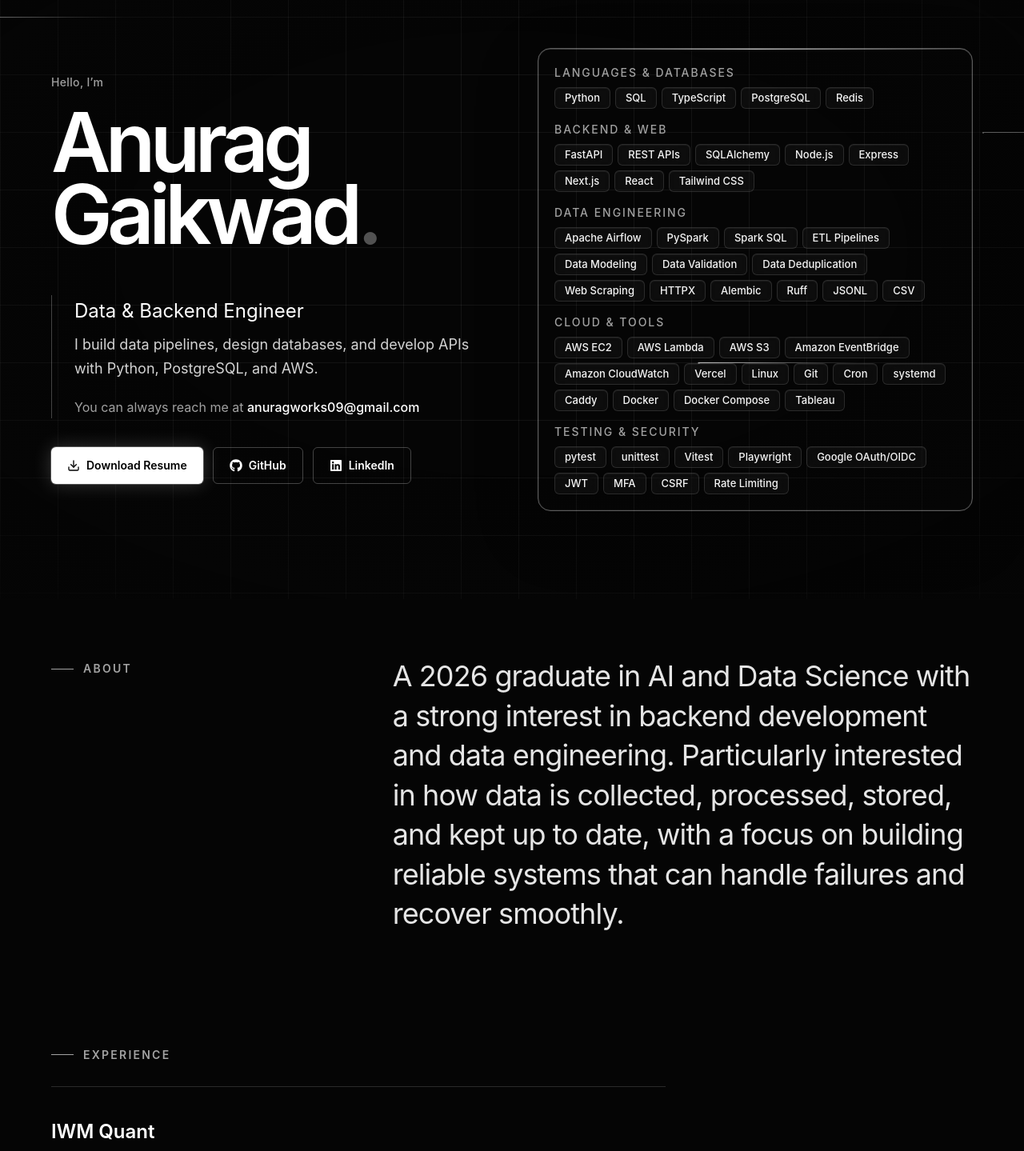
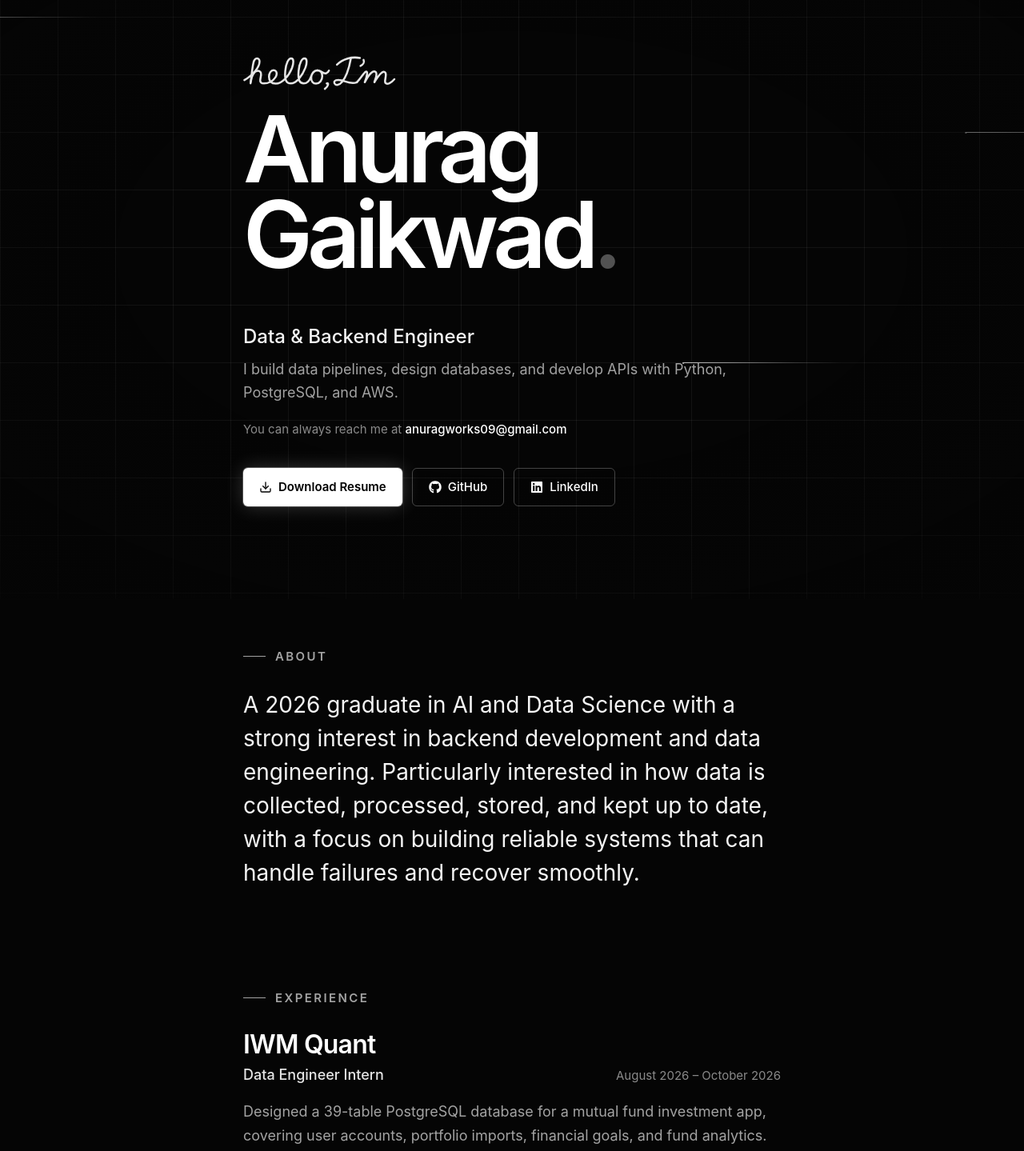
Before and after one commit to godslonelymann/myPortfolio, a Next.js app: page / in a window 1280 px wide. Shown: the part 51-1490 px from the top of the page at 80% size. Built offline with nearby package versions, Linux system fonts and the light colour scheme.

Commit message:
Refine portfolio layout and animate the hero greeting

```diff
--- a/src/app/globals.css
+++ b/src/app/globals.css
@@ -131,21 +131,93 @@ button {
 }
 
 .shell {
-  width: min(100% - 2rem, 72rem);
+  width: calc(100% - 2rem);
+  max-width: 42rem;
   margin-inline: auto;
 }
 
 .section {
-  padding-block: 3.5rem;
+  padding-block: clamp(2.5rem, 5vw, 4rem);
+}
+
+@media (prefers-reduced-motion: no-preference) {
+  .hero-greeting path {
+    stroke-dasharray: 1 1.02;
+    animation-name: write-greeting;
+    animation-timing-function: linear;
+    animation-fill-mode: both;
+  }
+}
+
+@keyframes write-greeting {
+  from {
+    stroke-dashoffset: 1.01;
+  }
+
+  to {
+    stroke-dashoffset: 0;
+  }
+}
+
+@layer components {
+  .type-hero {
+    color: #fff;
+    font-size: clamp(3.75rem, 10vw, 7.25rem);
+    font-weight: 600;
+    line-height: 0.92;
+    letter-spacing: -0.06em;
+  }
+
+  .type-display {
+    color: #fff;
+    font-size: clamp(2.375rem, 6.5vw, 5.125rem);
+    font-weight: 600;
+    line-height: 1;
+    letter-spacing: -0.05em;
+  }
+
+  .type-title {
+    color: #fff;
+    font-size: clamp(1.5625rem, 2.5vw, 2rem);
+    font-weight: 600;
+    line-height: 1.2;
+    letter-spacing: -0.025em;
+  }
+
+  .type-lead {
+    color: var(--foreground);
+    font-size: clamp(1.1875rem, 2.1vw, 1.5rem);
+    line-height: 1.5;
+  }
+
+  .type-body {
+    color: var(--muted);
+    font-size: clamp(1.0625rem, 1.65vw, 1.125rem);
+    line-height: 1.65;
+  }
+
+  .type-meta,
+  .type-action {
+    font-size: 0.9375rem;
+    line-height: 1.5;
+  }
+
+  .type-meta {
+    color: #8a8a8a;
+  }
+
+  .type-action {
+    font-weight: 500;
+  }
 }
 
 .section-label {
   display: flex;
   align-items: center;
   gap: 0.75rem;
-  margin: 0 0 2rem;
+  margin: 0 0 clamp(1.25rem, 3vw, 2rem);
   color: var(--muted);
-  font-size: 0.875rem;
+  font-size: 0.9375rem;
   font-weight: 600;
   line-height: 1;
   letter-spacing: 0.16em;
@@ -161,11 +233,7 @@ button {
 
 @media (min-width: 768px) {
   .shell {
-    width: min(100% - 4rem, 72rem);
-  }
-
-  .section {
-    padding-block: 4.5rem;
+    width: calc(100% - 4rem);
   }
 }
 
--- a/src/app/page.tsx
+++ b/src/app/page.tsx
@@ -8,7 +8,7 @@ import Projects from "@/components/Projects";
 export default function Home() {
   return (
     <>
-      <main>
+      <main className="text-left">
         <Hero />
         <About />
         <Experience />
--- a/src/components/About.tsx
+++ b/src/components/About.tsx
@@ -3,11 +3,11 @@ import Reveal from "@/components/ui/Reveal";
 export default function About() {
   return (
     <section id="about" className="section" aria-labelledby="about-title">
-      <Reveal className="shell grid gap-8 md:grid-cols-[1fr_2fr] md:gap-16">
-        <h2 id="about-title" className="section-label h-fit md:pt-2">
+      <Reveal className="shell">
+        <h2 id="about-title" className="section-label">
           About
         </h2>
-        <p className="max-w-3xl text-2xl leading-relaxed tracking-tight text-neutral-200 md:text-4xl md:leading-snug">
+        <p className="type-lead text-[length:clamp(1.375rem,2.5vw,1.75rem)]">
           A 2026 graduate in AI and Data Science with a strong interest in backend development and data engineering. Particularly interested in how data is collected, processed, stored, and kept up to date, with a focus on building reliable systems that can handle failures and recover smoothly.
         </p>
       </Reveal>
--- a/src/components/Experience.tsx
+++ b/src/components/Experience.tsx
@@ -9,11 +9,10 @@ export default function Experience() {
           Experience
         </h2>
 
-        <div className="max-w-3xl divide-y divide-white/15 border-y border-white/15">
         {experience.map((item) => (
-            <article key={`${item.company}-${item.role}`} className="py-8 md:py-10">
+          <article key={`${item.company}-${item.role}`} className="not-first-of-type:mt-8 md:not-first-of-type:mt-10">
             <header className="space-y-1">
-                <h3 className="text-2xl font-semibold text-white">
+              <h3 className="type-title">
                 {item.website ? (
                   <a
                     href={item.website}
@@ -28,10 +27,12 @@ export default function Experience() {
                   item.company
                 )}
               </h3>
-                <p className="text-lg font-medium text-neutral-200 md:text-xl">{item.role}</p>
-                <p className="text-sm text-neutral-500">{item.period}</p>
+              <div className="flex flex-wrap items-baseline justify-between gap-x-4 gap-y-1">
+                <p className="type-body font-medium text-neutral-200">{item.role}</p>
+                <p className="type-meta">{item.period}</p>
+              </div>
             </header>
-              <div className="mt-4 space-y-3 text-base leading-7 text-neutral-400 md:text-lg md:leading-8">
+            <div className="type-body mt-4 space-y-3">
               {typeof item.description === "string" ? (
                 <p>{item.description}</p>
               ) : (
@@ -40,7 +41,6 @@ export default function Experience() {
             </div>
           </article>
         ))}
-        </div>
       </Reveal>
     </section>
   );
--- a/src/components/Footer.tsx
+++ b/src/components/Footer.tsx
@@ -1,7 +1,7 @@
 export default function Footer() {
   return (
     <footer className="border-t border-white/10 py-8">
-      <div className="shell flex flex-col gap-2 text-xs text-neutral-500 sm:flex-row sm:items-center sm:justify-between">
+      <div className="shell type-meta flex flex-col gap-2 text-left sm:flex-row sm:items-center sm:justify-between">
         <p>Designed and built by Anurag Gaikwad.</p>
         <p>© {new Date().getFullYear()}</p>
       </div>
--- a/src/components/Hero.tsx
+++ b/src/components/Hero.tsx
@@ -4,7 +4,7 @@ import { motion, useReducedMotion, type Variants } from "framer-motion";
 import { Download } from "lucide-react";
 import { FaGithub, FaLinkedin } from "react-icons/fa";
 import { toast } from "sonner";
-import { professionalTitle, socialLinks, technicalSkills } from "@/data/portfolio";
+import { professionalTitle, socialLinks } from "@/data/portfolio";
 
 const containerVariants: Variants = {
   hidden: {},
@@ -19,6 +19,65 @@ const itemVariants: Variants = {
     transition: { duration: 0.5, ease: [0.22, 1, 0.36, 1] },
   },
 };
+
+const greetingStrokes = [
+  // Apple’s English hello from the linked Figma Community lettering export.
+  // https://www.figma.com/community/file/1414773009964314315/official-apple-hello-lettering
+  {
+    path: `M3.956 47.474
+      C10.154 44.029 15.802 39.598 22.209 32.057
+      C26.571 26.908 28.916 21.03 29.027 16.976
+      C29.083 13.961 27.613 11.674 24.896 11.674
+      C21.881 11.674 19.983 13.961 18.81 19.211
+      C17.526 24.98 16.577 31.601 14.176 52.83`,
+    delay: "0s",
+    duration: "0.55s",
+  },
+  {
+    path: `M14.412 50.755
+      C15.641 39.951 20.318 32.061 26.292 32.061
+      C29.865 32.061 32.136 34.908 31.491 38.984
+      C31.128 41.385 30.707 43.841 30.217 46.689
+      C29.646 50.262 31.279 53.053 36.227 53.053
+      C43.444 53.053 51.318 49.043 55.347 42.831
+      C56.72 40.715 57.278 38.816 57.334 36.974
+      C57.39 33.624 55.491 31.112 52.141 31.112
+      C47.898 31.112 44.66 35.913 44.66 42.055
+      C44.66 48.643 48.233 53.277 55.822 53.277
+      C66.14 53.277 77.569 40.891 82.82 27.068
+      C84.302 23.165 84.859 19.541 84.859 17.009
+      C84.859 14.006 83.909 11.701 81.229 11.701
+      C78.606 11.701 76.875 13.738 75.312 16.955
+      C73.48 20.687 72.125 26.069 71.571 32.152
+      C70.175 47.418 73.302 53.053 80.736 53.053
+      C89.75 53.053 99.772 40.495 104.889 27.025
+      C106.356 23.165 106.912 19.541 106.912 17.009
+      C106.912 14.006 105.963 11.701 103.283 11.701
+      C100.659 11.701 98.928 13.738 97.365 16.955
+      C95.533 20.687 94.178 26.069 93.624 32.152
+      C92.228 47.418 95.355 53.053 101.994 53.053
+      C108.622 53.053 112.222 47.276 114.381 41.14
+      C116.515 35.076 119.139 31.335 124.61 31.335
+      C129.133 31.335 132.706 34.685 132.706 40.994
+      C132.706 47.973 128.178 53.221 122.456 53.277
+      C117.421 53.333 114.114 49.257 114.449 43.115
+      C114.84 36.304 118.971 31.335 124.387 31.335
+      C127.514 31.335 130.14 32.725 132.203 34.238
+      C137.799 38.32 142.11 35.798 143.761 31.762`,
+    delay: "0.55s",
+    duration: "1.23s",
+  },
+  { path: "M140 53 C144 51 143 58 137 62", delay: "1.78s", duration: "0.13s" },
+  // The capital I, apostrophe, and final m.
+  { path: "M157 22 C166 13 182 8 195 11", delay: "2s", duration: "0.19s" },
+  { path: "M180 12 C178 23 174 41 165 51 C161 56 155 57 153 53 C151 48 157 46 165 48 C173 50 181 55 190 51", delay: "2.19s", duration: "0.37s" },
+  { path: "M201 14 C203 18 200 22 196 24", delay: "2.56s", duration: "0.12s" },
+  {
+    path: "M190 51 C197 44 201 36 204 34 C209 31 207 41 203 51 C211 36 217 31 221 34 C225 38 220 46 219 51 C228 36 234 31 237 35 C240 39 235 48 237 52 C240 56 247 52 252 46",
+    delay: "2.68s",
+    duration: "0.62s",
+  },
+];
 
 export default function Hero() {
   const shouldReduceMotion = useReducedMotion();
@@ -53,49 +112,64 @@ export default function Hero() {
   return (
     <section id="top" className="shell flex min-h-svh items-center py-18 md:py-24">
       <motion.div
-        className="grid w-full items-center gap-16 lg:grid-cols-2 lg:gap-12 xl:gap-16"
+        className="w-full"
         variants={containerVariants}
         initial={shouldReduceMotion ? false : "hidden"}
         animate="visible"
       >
-        <div className="min-w-0">
-          <motion.p
-            variants={itemVariants}
-            className="mb-5 text-sm font-medium tracking-wide text-neutral-400"
+        <p className="mb-5">
+          <span className="sr-only">Hello, I’m</span>
+          <svg
+            aria-hidden="true"
+            className="hero-greeting h-auto w-40 max-w-full text-neutral-200 md:w-48"
+            viewBox="2 1 254 64"
+            fill="none"
+            stroke="currentColor"
+            strokeWidth="3.35"
+            strokeLinecap="round"
+            strokeLinejoin="round"
           >
-            Hello, I’m
-          </motion.p>
+            {greetingStrokes.map(({ path, delay, duration }) => (
+              <path
+                key={path}
+                d={path}
+                pathLength="1"
+                style={{ animationDelay: delay, animationDuration: duration }}
+              />
+            ))}
+          </svg>
+        </p>
         <motion.h1
           variants={itemVariants}
-            className="text-[clamp(3.5rem,10vw,8rem)] font-semibold leading-[0.88] tracking-[-0.065em] text-white max-[340px]:text-5xl lg:text-[clamp(5rem,8vw,7.25rem)]"
+          className="type-hero"
         >
           Anurag
           <br />
           Gaikwad<span className="text-neutral-600">.</span>
         </motion.h1>
 
-          <div className="mt-10 max-w-3xl border-l border-white/25 pl-5 md:mt-14 md:pl-7">
+        <div className="mt-10 md:mt-14">
           <motion.p
             variants={itemVariants}
-              className="text-xl leading-relaxed text-white md:text-2xl"
+            className="type-lead font-medium"
           >
             {professionalTitle}
           </motion.p>
           <motion.p
             variants={itemVariants}
-              className="mt-2 text-base leading-relaxed text-neutral-300 md:text-lg"
+            className="type-body mt-2"
           >
             I build data pipelines, design databases, and develop APIs with Python, PostgreSQL, and AWS.
           </motion.p>
           <motion.p
             variants={itemVariants}
-              className="mt-5 text-xs leading-7 text-neutral-400 md:text-base"
+            className="type-meta mt-5"
           >
             You can always reach me at{" "}
             <button
               type="button"
               onClick={copyEmail}
-                className="cursor-copy text-sm font-medium text-white transition-opacity duration-200 hover:opacity-75 text-xs md:text-base"
+              className="type-action cursor-copy text-white transition-opacity duration-200 hover:opacity-75"
               aria-label="Copy Anurag Gaikwad’s email address to the clipboard"
               title="Copy email address"
             >
@@ -106,12 +180,12 @@ export default function Hero() {
 
         <motion.div
           variants={itemVariants}
-            className="mt-9 flex flex-wrap gap-3 max-sm:w-full max-sm:flex-col"
+          className="mt-9 flex flex-wrap gap-3 max-sm:flex-col"
         >
           <a
             href={socialLinks.resume}
             download="Anurag_Gaikwad_Data_&_Backend_Engineer.pdf"
-              className="inline-flex items-center gap-2 rounded-md bg-white px-5 py-3 text-sm font-semibold text-black shadow-[0_0_24px_rgba(255,255,255,0.2)] ring-1 ring-white/25 transition-[background-color,box-shadow,transform] duration-200 hover:-translate-y-0.5 hover:bg-neutral-100 hover:shadow-[0_0_32px_rgba(255,255,255,0.28)] active:translate-y-0 max-sm:w-full max-sm:justify-center"
+            className="type-action inline-flex items-center gap-2 rounded-md bg-white px-5 py-3 font-semibold text-black shadow-[0_0_24px_rgba(255,255,255,0.2)] ring-1 ring-white/25 transition-[background-color,box-shadow,transform] duration-200 hover:-translate-y-0.5 hover:bg-neutral-100 hover:shadow-[0_0_32px_rgba(255,255,255,0.28)] active:translate-y-0"
           >
             <Download size={16} aria-hidden="true" />
             Download Resume
@@ -120,7 +194,7 @@ export default function Hero() {
             href={socialLinks.github}
             target="_blank"
             rel="noreferrer"
-              className="inline-flex items-center gap-2 rounded-md border border-white/25 px-5 py-3 text-sm font-semibold text-white transition-[background-color,border-color,transform] duration-200 hover:-translate-y-0.5 hover:border-white hover:bg-white/5 active:translate-y-0 max-sm:w-full max-sm:justify-center"
+            className="type-action inline-flex items-center gap-2 rounded-md border border-white/25 px-5 py-3 text-white transition-[background-color,border-color,transform] duration-200 hover:-translate-y-0.5 hover:border-white hover:bg-white/5 active:translate-y-0"
             aria-label="Visit Anurag Gaikwad’s GitHub profile (opens in a new tab)"
           >
             <FaGithub size={16} aria-hidden="true" />
@@ -130,44 +204,13 @@ export default function Hero() {
             href={socialLinks.linkedin}
             target="_blank"
             rel="noreferrer"
-              className="inline-flex items-center gap-2 rounded-md border border-white/25 px-5 py-3 text-sm font-semibold text-white transition-[background-color,border-color,transform] duration-200 hover:-translate-y-0.5 hover:border-white hover:bg-white/5 active:translate-y-0 max-sm:w-full max-sm:justify-center"
+            className="type-action inline-flex items-center gap-2 rounded-md border border-white/25 px-5 py-3 text-white transition-[background-color,border-color,transform] duration-200 hover:-translate-y-0.5 hover:border-white hover:bg-white/5 active:translate-y-0"
             aria-label="Visit Anurag Gaikwad’s LinkedIn profile (opens in a new tab)"
           >
             <FaLinkedin size={16} aria-hidden="true" />
             LinkedIn
           </a>
         </motion.div>
-        </div>
-
-        <motion.aside
-          variants={itemVariants}
-          aria-label="Technical skills"
-          className="relative flex flex-col overflow-hidden rounded-2xl border border-white/35 bg-transparent p-5 shadow-[0_24px_80px_rgba(0,0,0,0.22),inset_0_1px_0_rgba(255,255,255,0.08)] ring-1 ring-inset ring-white/[0.08] lg:self-stretch"
-        >
-          <div
-            aria-hidden="true"
-            className="absolute inset-x-0 top-0 h-px bg-gradient-to-r from-transparent via-white/70 to-transparent"
-          />
-          <dl className="flex flex-1 flex-col gap-4 lg:justify-between">
-            {technicalSkills.map((group) => (
-              <div key={group.category}>
-                <dt className="mb-2 text-sm font-medium uppercase tracking-[0.14em] text-neutral-400">
-                  {group.category}
-                </dt>
-                <dd className="flex flex-wrap gap-1.5">
-                  {group.skills.map((skill) => (
-                    <span
-                      key={skill}
-                      className="rounded-md border border-white/[0.12] bg-white/[0.035] px-3 py-1.5 text-[0.8125rem] font-medium leading-none text-neutral-100 shadow-[inset_0_1px_0_rgba(255,255,255,0.06)] backdrop-blur-md transition-colors duration-200 hover:border-white/25 hover:bg-white/[0.07] hover:text-white"
-                    >
-                      {skill}
-                    </span>
-                  ))}
-                </dd>
-              </div>
-            ))}
-          </dl>
-        </motion.aside>
       </motion.div>
     </section>
   );
--- a/src/data/portfolio.ts
+++ b/src/data/portfolio.ts
@@ -14,73 +14,7 @@ export type Project = {
   liveDemo?: string;
 };
 
-export type SkillGroup = {
-  category: string;
-  skills: string[];
-};
-
 export const professionalTitle = "Data & Backend Engineer";
-
-export const technicalSkills: SkillGroup[] = [
-  {
-    category: "Languages & Databases",
-    skills: ["Python", "SQL", "TypeScript", "PostgreSQL", "Redis"],
-  },
-  {
-    category: "Backend & Web",
-    skills: [
-      "FastAPI",
-      "REST APIs",
-      "SQLAlchemy",
-      "Node.js",
-      "Express",
-      "Next.js",
-      "React",
-      "Tailwind CSS",
-    ],
-  },
-  {
-    category: "Data Engineering",
-    skills: [
-      "Apache Airflow",
-      "PySpark",
-      "Spark SQL",
-      "ETL Pipelines",
-      "Data Modeling",
-      "Data Validation",
-      "Data Deduplication",
-      "Web Scraping",
-      "HTTPX",
-      "Alembic",
-      "Ruff",
-      "JSONL",
-      "CSV",
-    ],
-  },
-  {
-    category: "Cloud & Tools",
-    skills: [
-      "AWS EC2",
-      "AWS Lambda",
-      "AWS S3",
-      "Amazon EventBridge",
-      "Amazon CloudWatch",
-      "Vercel",
-      "Linux",
-      "Git",
-      "Cron",
-      "systemd",
-      "Caddy",
-      "Docker",
-      "Docker Compose",
-      "Tableau",
-    ],
-  },
-  {
-    category: "Testing & Security",
-    skills: ["pytest", "unittest", "Vitest", "Playwright", "Google OAuth/OIDC", "JWT", "MFA", "CSRF", "Rate Limiting"],
-  },
-];
 
 export const experience: ExperienceItem[] = [
   {
```
Also changed, not shown: src/components/Contact.tsx (+4 -4 lines), src/components/Projects.tsx (+15 -17 lines). Lines whose indentation alone changed are shown as unchanged.
